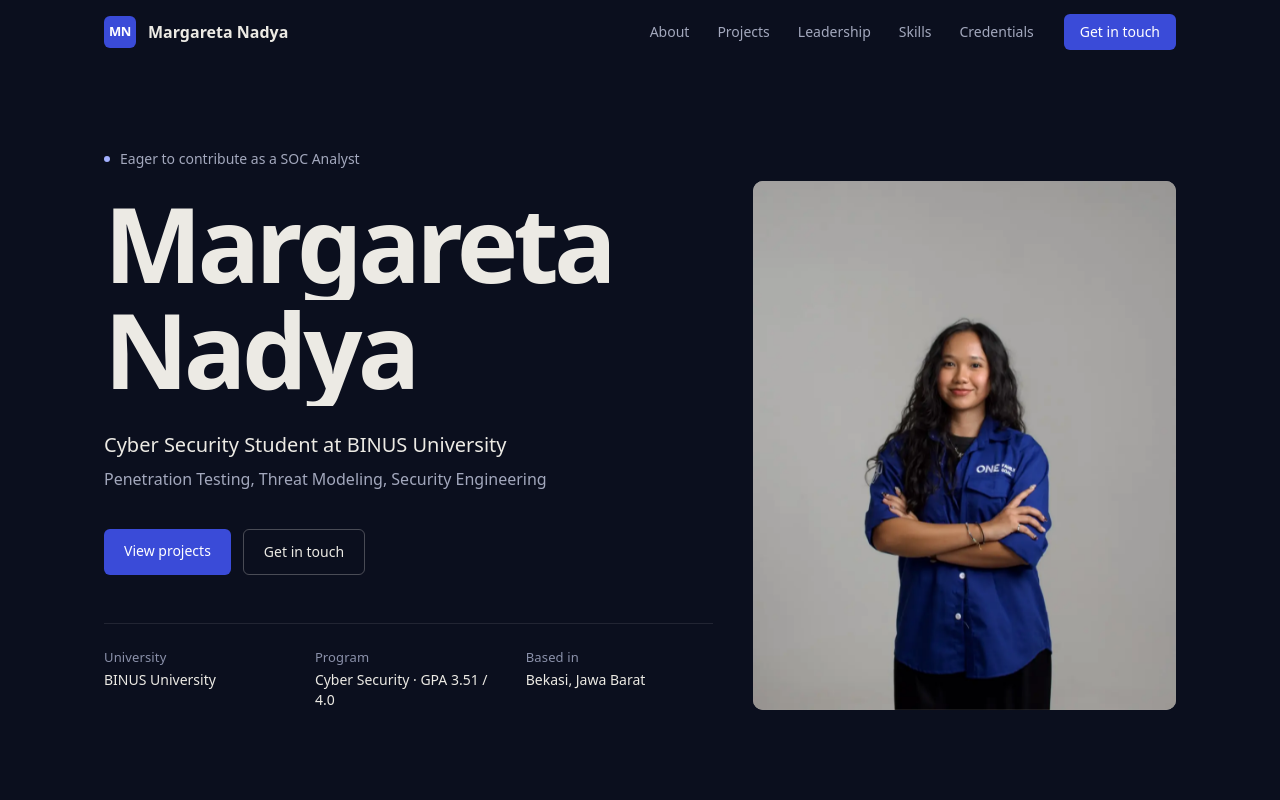
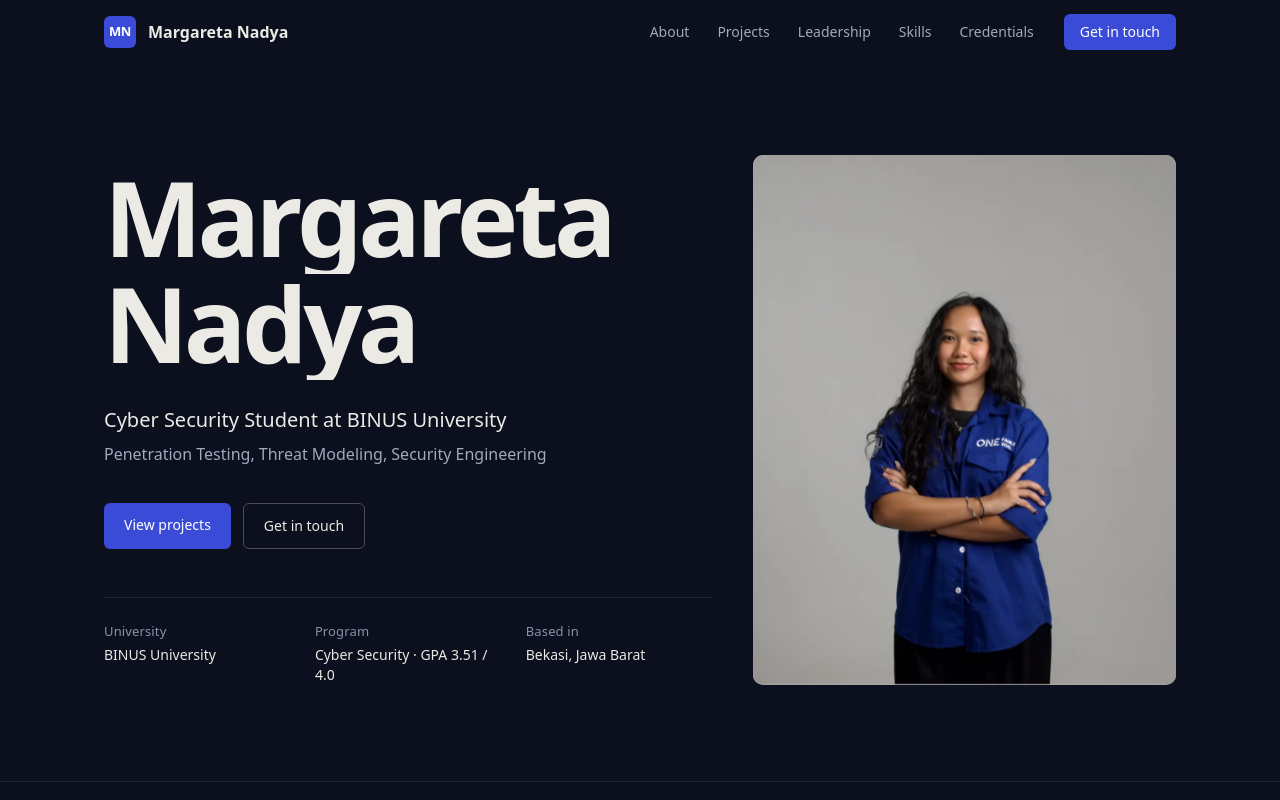
Before and after one commit to hanselkristanzen/reta3, a React (Vite) app: page / in a window 1280 px wide. Shown: the top 800 px of the page. Built offline with nearby package versions, Linux system fonts and the light colour scheme; the HTML template or start-up script is replaced by a standard one.

Commit message:
Comment out SOC Analyst description in Hero component
Commented out the paragraph element that describes the SOC Analyst role.

```diff
--- a/src/components/sections/Hero.tsx
+++ b/src/components/sections/Hero.tsx
@@ -15,10 +15,10 @@ export function Hero() {
     <section id="home" className="pt-28 pb-16 md:pt-36 md:pb-24">
       <div className="container-page grid gap-12 md:grid-cols-12 md:items-end md:gap-x-10">
         <div className="md:col-span-7">
-          <p className="inline-flex items-center gap-2.5 text-sm text-mist">
+          {/* <p className="inline-flex items-center gap-2.5 text-sm text-mist">
             <span className="size-1.5 rounded-full bg-signal" aria-hidden="true" />
             Eager to contribute as a SOC Analyst
-          </p>
+          </p> */}
 
           <h1 className="type-display mt-6 text-paper">
             {NAME_LINES.map((word, index) => (
```
